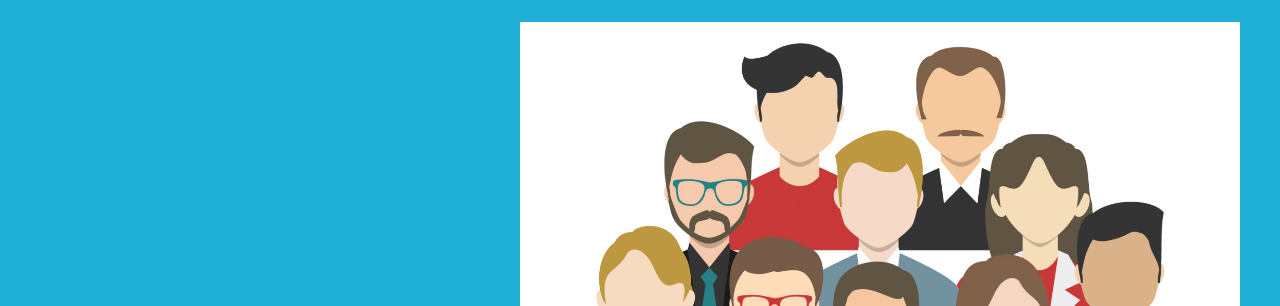
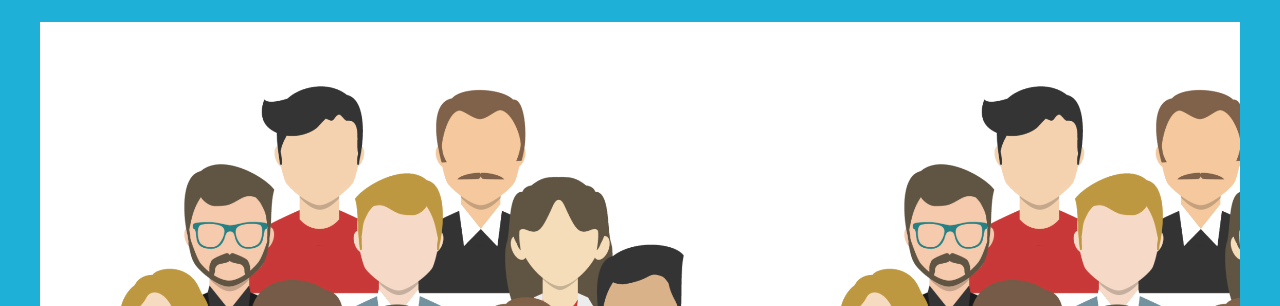
Before and after one commit to 20LVC01-LuisDiVelasquez/ProyectoDeUnidadIII, a plain HTML site: page index.html in a window 1280 px wide. Shown: the top 306 px of the page. Drawn offline with Linux system fonts and the light colour scheme.

Commit message:
Update estilo.css

```diff
--- a/estilo.css
+++ b/estilo.css
@@ -7,7 +7,7 @@ body {
 }
 
 #logo {
-	background: url(logo.png) no-repeat right;
+	background: url(logo.png); logo.png;
 	margin: 0 0px;
 	margin-top: 2em;
 	background-size: 60%;
```
